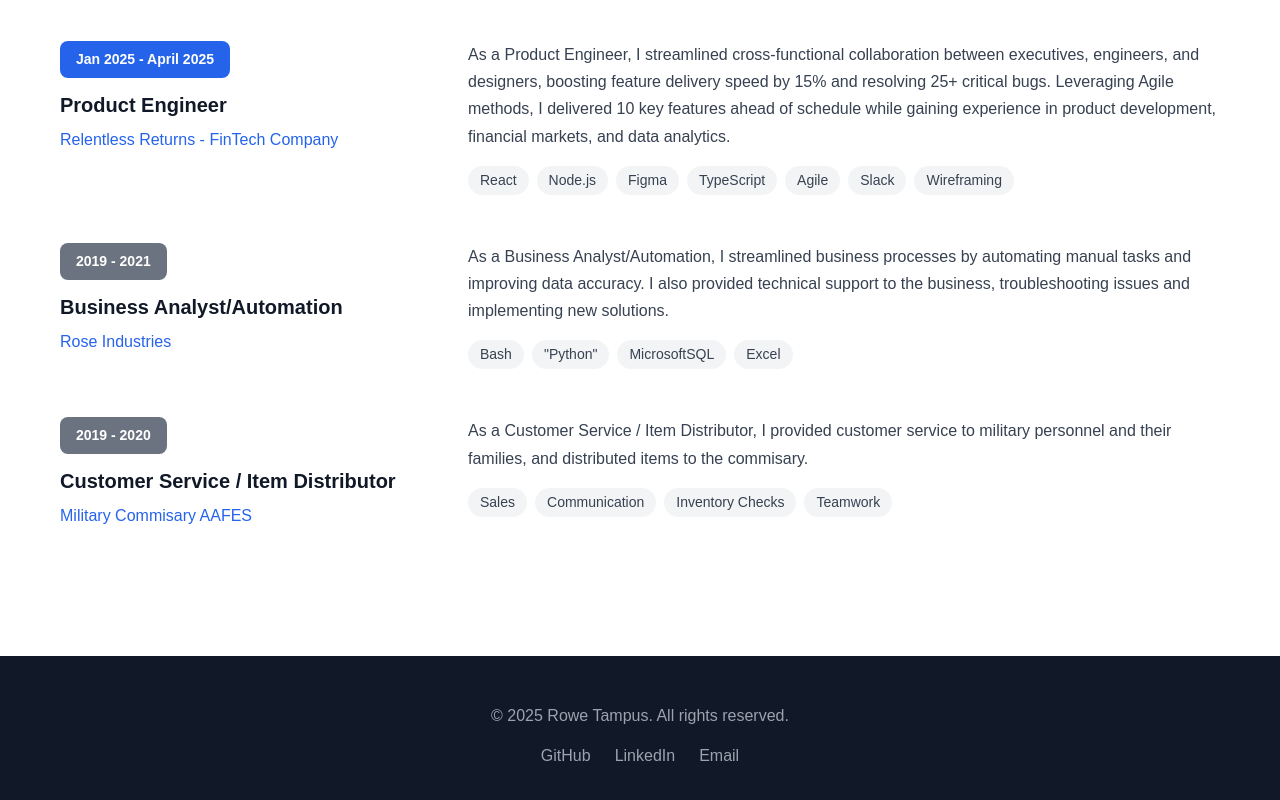
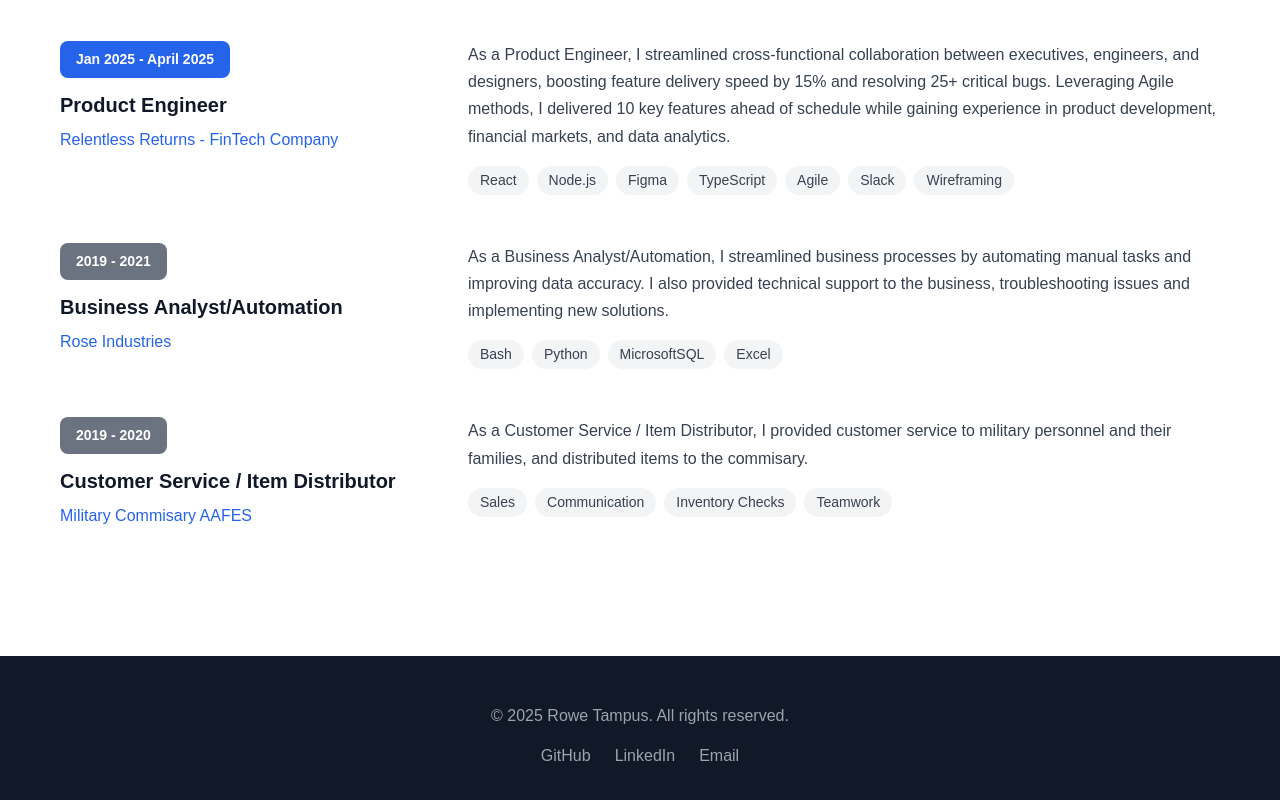
Before and after one commit to Ruvier14/portfolio-nextjs, a Next.js app: page / in a window 1280 px wide. Shown: the part 2108-2908 px from the top of the page. Built offline with nearby package versions, Linux system fonts and the light colour scheme.

Commit message:
Fix unescaped quiotees in experiences

```diff
--- a/src/app/page.tsx
+++ b/src/app/page.tsx
@@ -320,7 +320,7 @@ export default function Home() {
                 </p>
                 <div className="experience-tags">
                   <span className="experience-tag">Bash</span>
-                  <span className="experience-tag">"Python"</span>
+                  <span className="experience-tag">Python</span>
                   <span className="experience-tag">MicrosoftSQL</span>
                   <span className="experience-tag">Excel</span>
                 </div>
```
